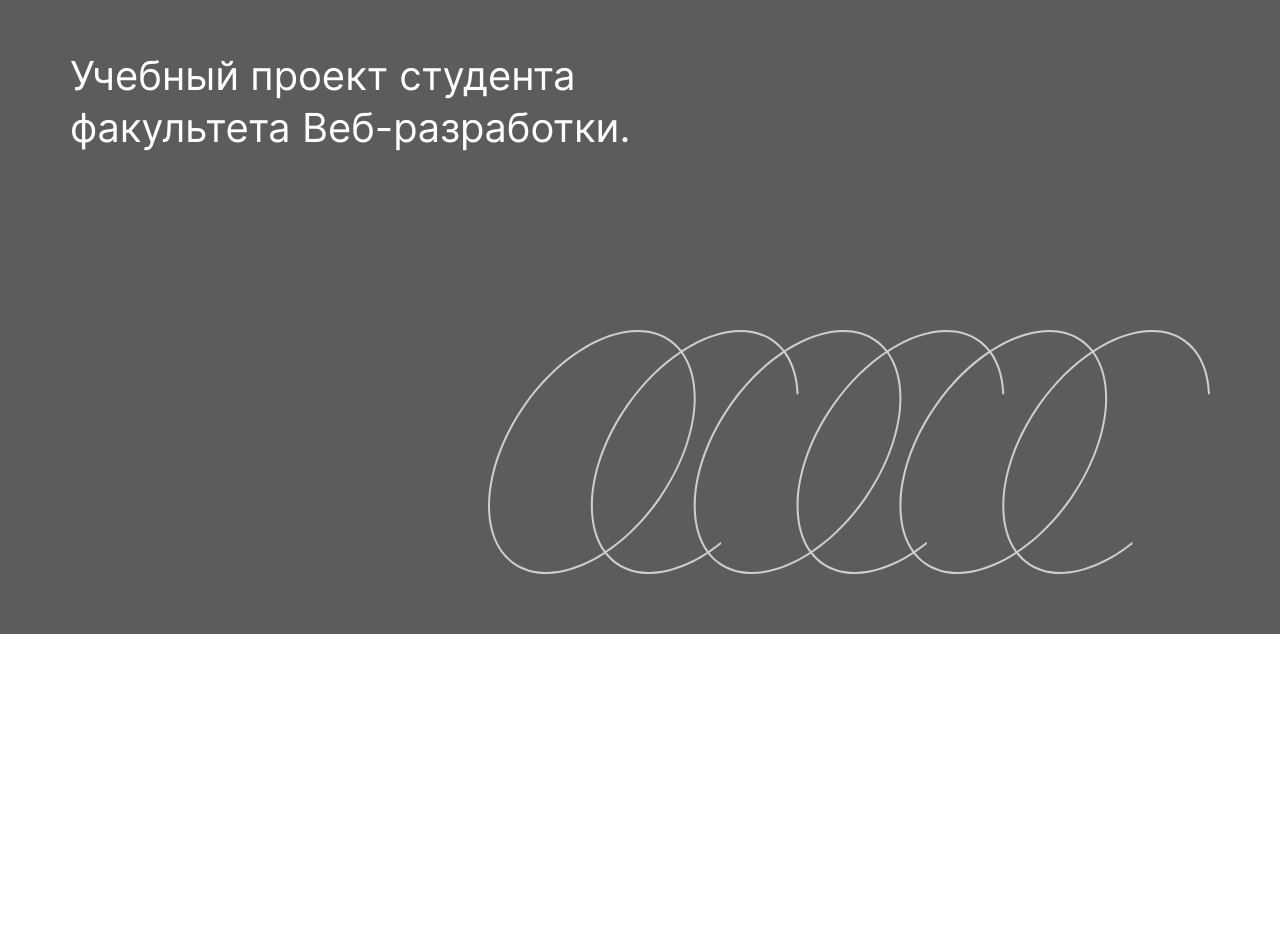
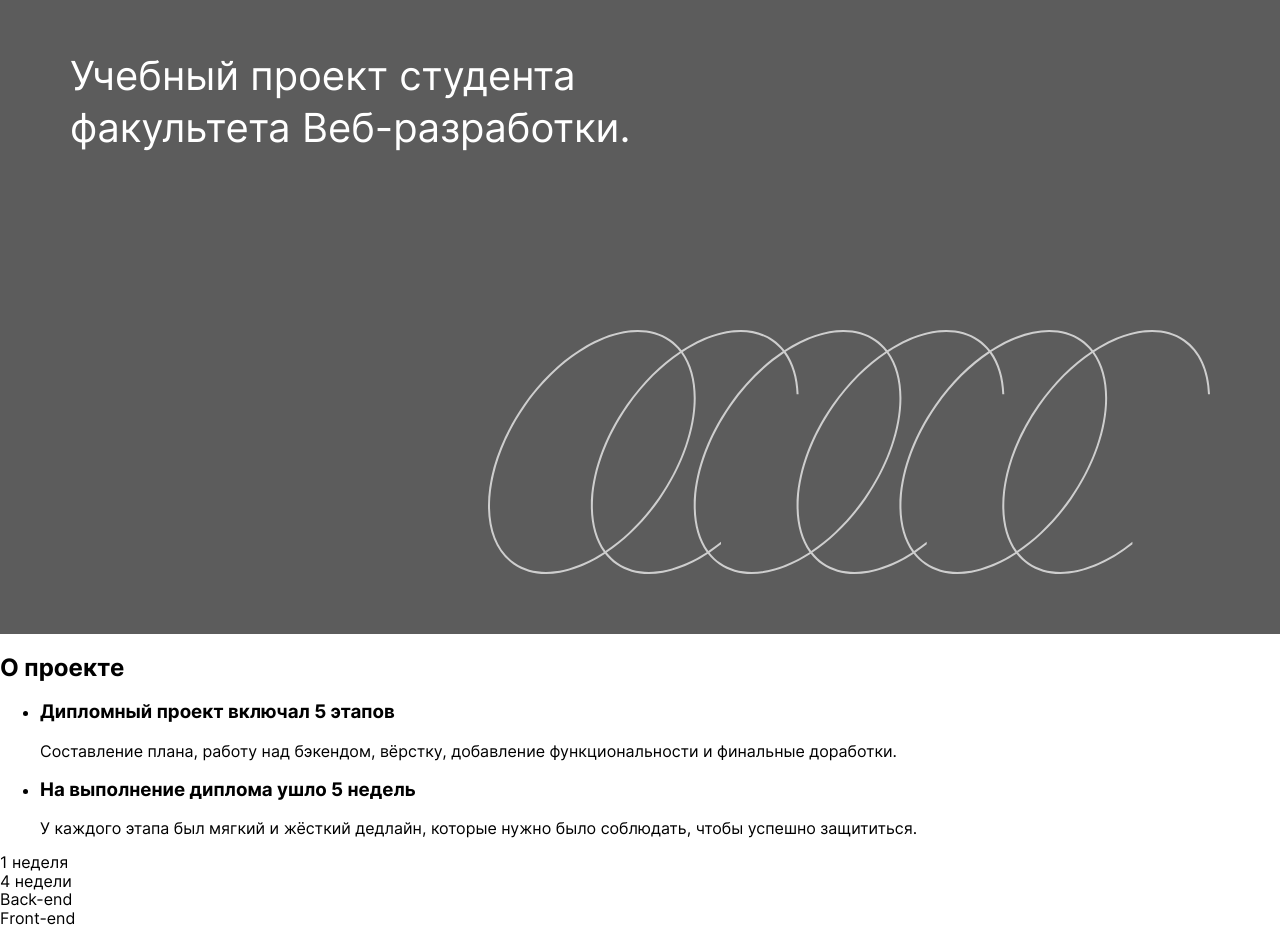
Before and after one commit to darud4/movies-explorer-frontend, a React (Create React App) app: page / in a window 1280 px wide. Before the commit the page ends 800 px from the top, so only its background shows below. Built offline with nearby package versions, Linux system fonts and the light colour scheme.

Commit message:
feat: start making About Project

```diff
--- /dev/null
+++ b/src/components/Main/AboutProject/AboutProject.css
@@ -0,0 +1 @@
+.about-project {}
--- /dev/null
+++ b/src/components/Main/AboutProject/AboutProject.js
@@ -0,0 +1,26 @@
+import './AboutProject.css';
+
+function AboutProject() {
+    return (<div className='about-project'>
+        <h2 className="about-project__title">О проекте</h2>
+        <ul className="about-project__texts">
+            <li className='about-project__text'>
+                <h3 className="about-project__subtitle">Дипломный проект включал 5 этапов</h3>
+                <p className="about-project__caption">Составление плана, работу над бэкендом, вёрстку, добавление функциональности и финальные доработки.</p>
+            </li>
+            <li className='about-project__text'>
+                <h3 className="about-project__subtitle">На выполнение диплома ушло 5 недель</h3>
+                <p className="about-project__caption">У каждого этапа был мягкий и жёсткий дедлайн, которые нужно было соблюдать, чтобы успешно защититься.</p>
+            </li>
+        </ul>
+        <div className="about-project__time">
+            <div className="about-project__time-backend">1 неделя</div>
+            <div className="about-project__time-frontend">4 недели</div>
+            <div className="about-project__time-backend-caption">Back-end</div>
+            <div className="about-project__time-frontend-caption">Front-end</div>
+        </div>
+
+    </div>)
+}
+
+export default AboutProject;
--- a/src/components/Main/Main.js
+++ b/src/components/Main/Main.js
@@ -1,9 +1,11 @@
 import Promo from './Promo/Promo';
+import AboutProject from './AboutProject/AboutProject';
 import './Main.css';
 
 function Main() {
     return <section className="main">
         <Promo />
+        <AboutProject />
     </section>
 
 }
```
